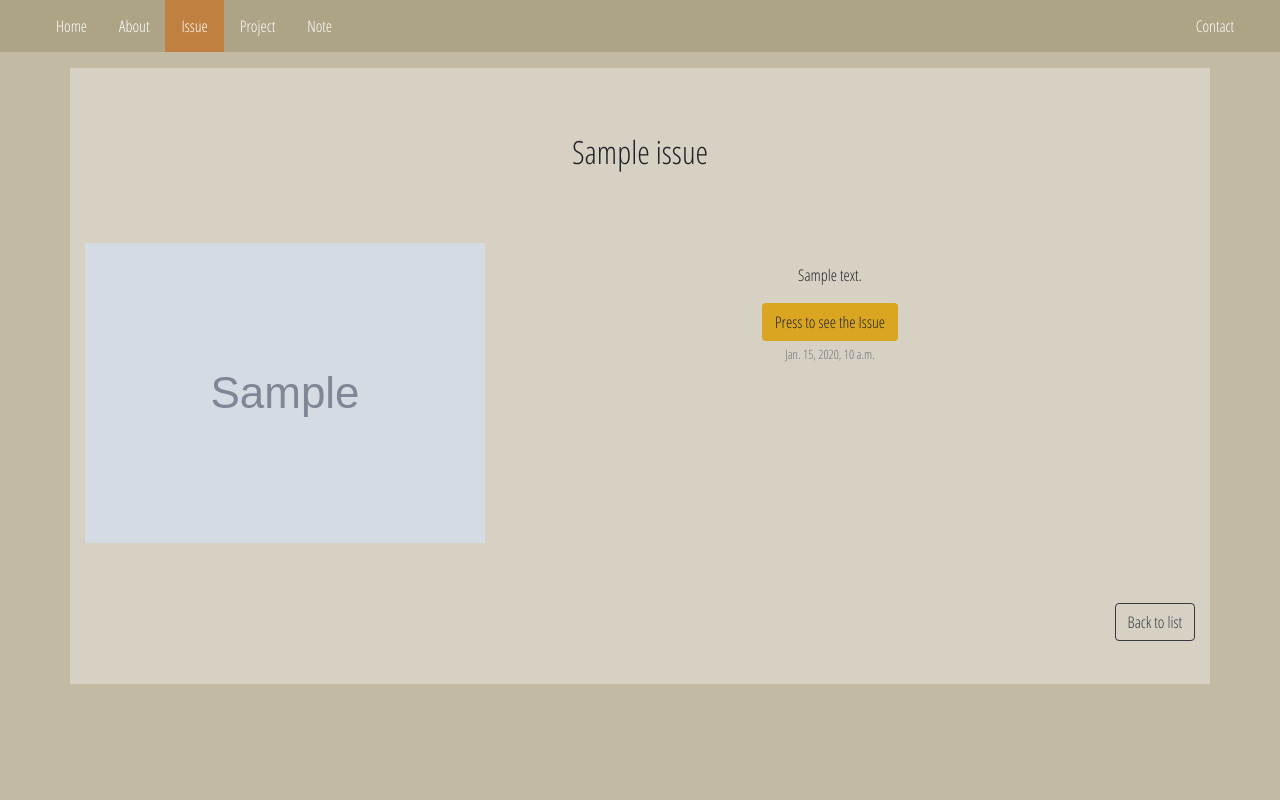
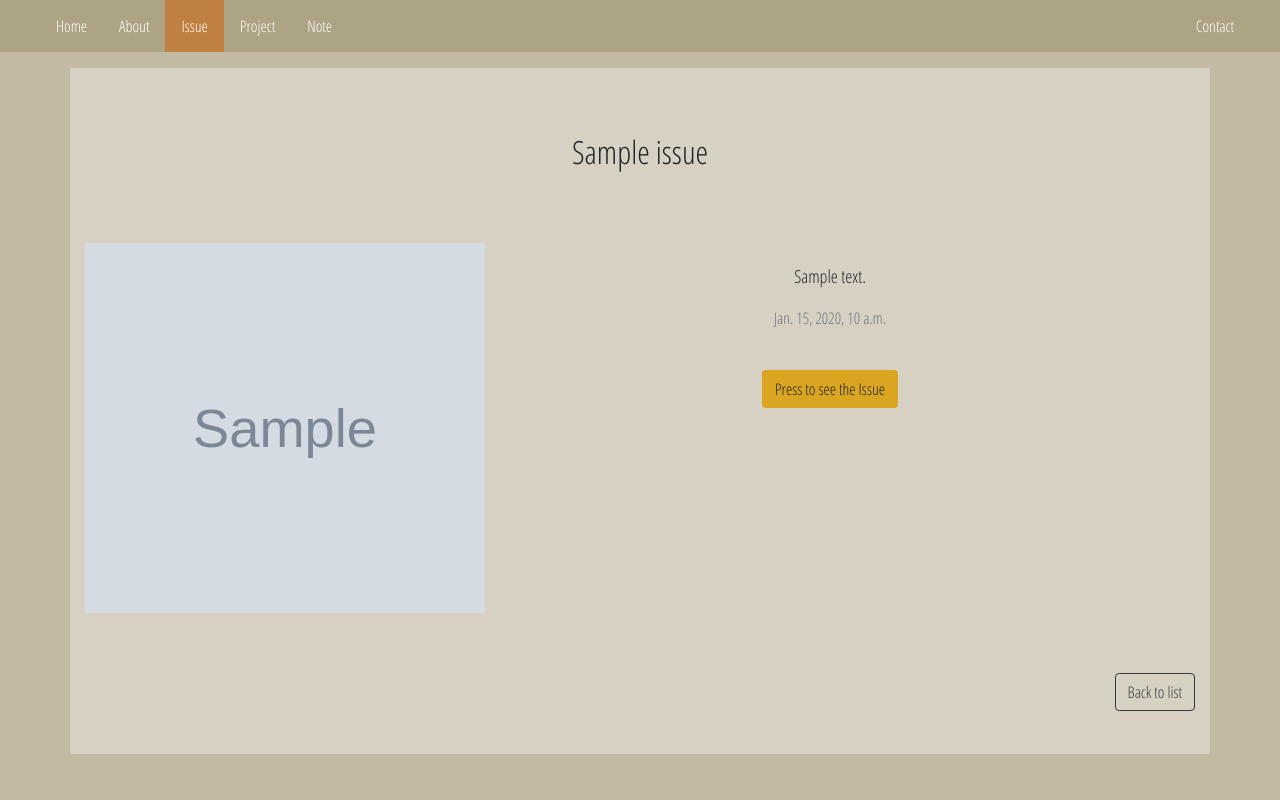
Before and after one commit to newnny/Blog, a Django app: a page that uses issues/templates/issues/issue_detail.html in a window 1280 px wide. Run offline with Django 3.2, Linux system fonts and the light colour scheme; tables that the repository leaves empty hold one stand-in row (values such as "Sample post"); grey boxes marked "Sample" are stand-in pictures; some libraries are stand-ins or nearby versions.

Commit message:
modified_issue

```diff
--- a/issues/templates/issues/issue_detail.html
+++ b/issues/templates/issues/issue_detail.html
@@ -25,15 +25,18 @@
   <!-- row2 start -->
   <div class="row">
     <div class="col-md-4">
-      <img style="width: 25rem; padding: 0;" src="{{issue.thumb.url}}">
+      <img style="width: 25rem; height: 370px; padding: 0;" src="{{issue.thumb.url}}">
     </div>
     <div class="col-md-8">
       <div class="card-body" style="float-right;">
-        <p class="card-text">{{issue.body}}</p>
-        <a href="{{issue.file.url}}"></a>
+        <p style = "font-size: 18px" class="card-text">{{issue.body}}</p>
+        <p class="card-text"><small style = "font-size: 16px" class="text-muted">{{issue.date}}</small></p>
+      </div>
+      <div class="card-body" style="float-right;">
+          <a href="{{issue.file.url}}">
           <button type="button" class="btn" style="background-color:#DAA520;">Press to see the Issue</button>
-        <p class="card-text"><small class="text-muted">{{issue.date}}</small></p>
       </div>
+
     </div>
   </div>
   <!-- row2 end -->
```
Also changed, not shown: media/photo-1595185770944-2911ea58dea5_kxt4UvM.jpg (added), 1 other file.
